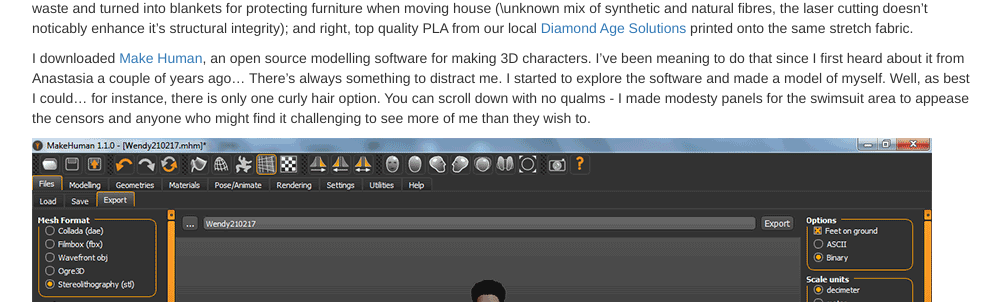
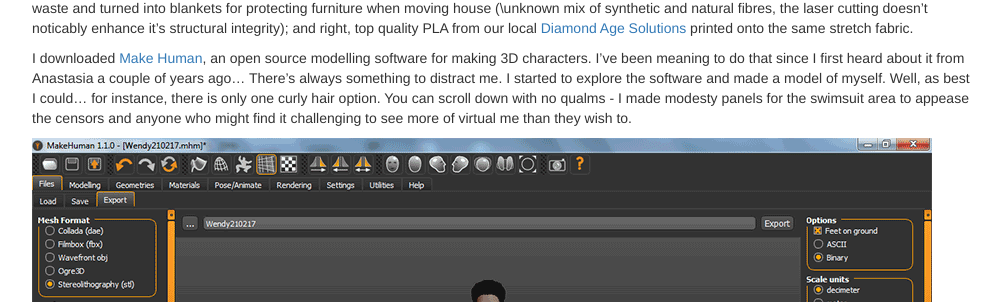
Before and after one commit to wendwarge/wendwarge.github.io, a Jekyll site: the page built from _posts/2017-02-21-day-one.md, in a window 1280 px wide and 900 px high, scrolled down 1159 px. Shown: the part 210-512 px from the top of the window, without its empty margins (233-1234 px from the left). Built offline with Jekyll 4.4.1, drawn with Linux system fonts in a browser that asks for light colours; some of the changed text lies outside the part shown.

Commit message:
day one updates

```diff
--- a/_posts/2017-02-21-day-one.md
+++ b/_posts/2017-02-21-day-one.md
@@ -26,7 +26,7 @@
 
 Above left, the image shows a double layer of 1.8mm bamboo ply pieces glued to a stretch fabric; at centre is a felted material that's made from textile waste and turned into blankets for protecting furniture when moving house (\unknown mix of synthetic and natural fibres, the laser cutting doesn't noticably enhance it's structural integrity); and right, top quality PLA from our local [Diamond Age Solutions](http://diamondage.co.nz/) printed onto the same stretch fabric.
 
-I downloaded [Make Human](http://www.makehumancommunity.org/), an open source modelling software for making 3D characters. I've been meaning to do that since I first heard about it from Anastasia a couple of years  ago... There's always something to distract me. I started to explore the software and made a model of myself. Well, as best I could... for instance, there is only one curly hair option. You can scroll down with no qualms - I made modesty panels for the swimsuit area to appease the censors and anyone who might find it challenging to see more of me than they wish to.
+I downloaded [Make Human](http://www.makehumancommunity.org/), an open source modelling software for making 3D characters. I've been meaning to do that since I first heard about it from Anastasia a couple of years  ago... There's always something to distract me. I started to explore the software and made a model of myself. Well, as best I could... for instance, there is only one curly hair option. You can scroll down with no qualms - I made modesty panels for the swimsuit area to appease the censors and anyone who might find it challenging to see more of virtual me than they wish to.
 
 ![Make Human](/images/2017-02-21-day-one/make-human.png)
 
```
Also changed, not shown: other parts of _posts/2017-02-21-day-one.md (+4 -3 lines), images/2017-02-21-day-one/Lognon-Paris-01.jpg (deleted), images/2017-02-21-day-one/dye-jars.png, images/2017-02-21-day-one/sleep.png.
